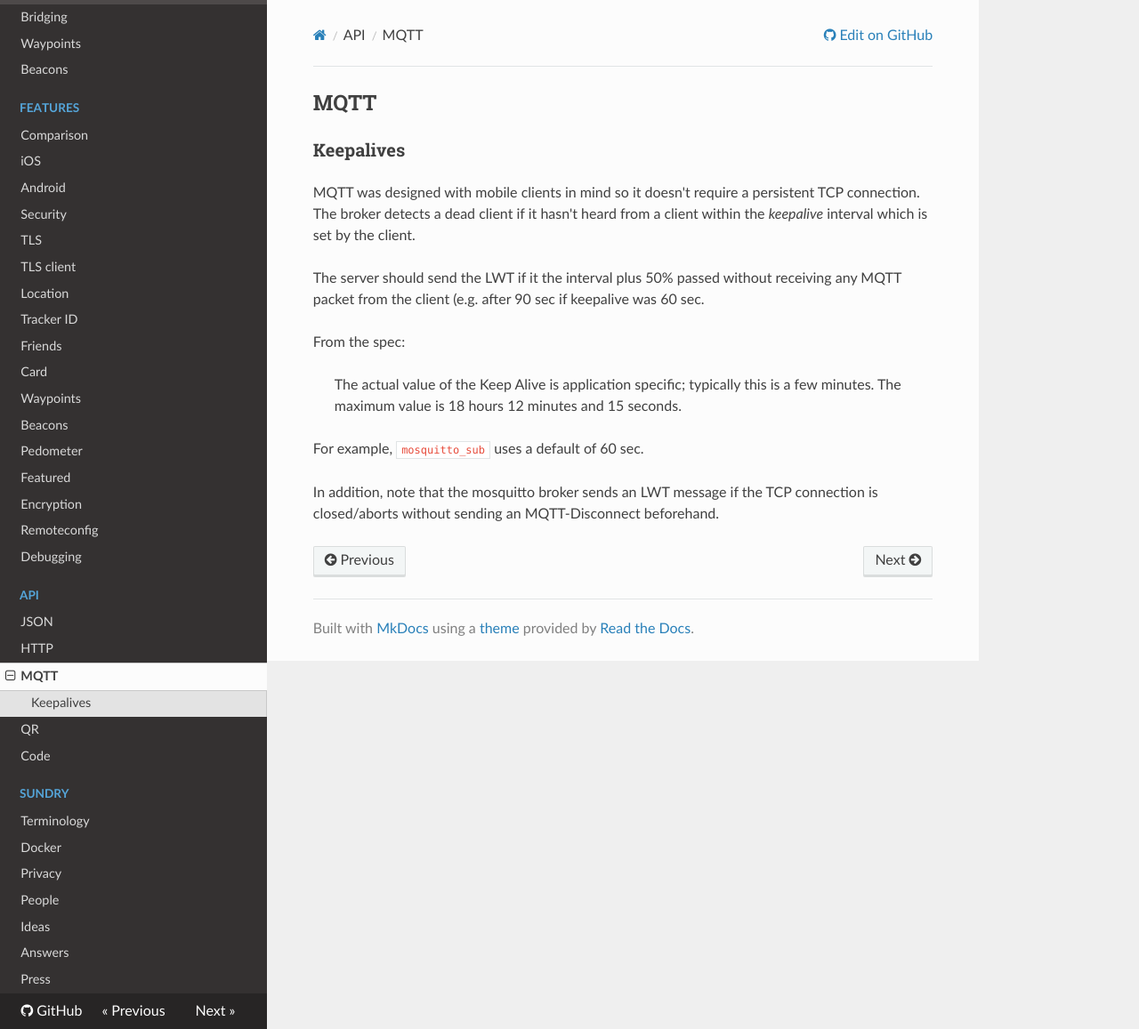
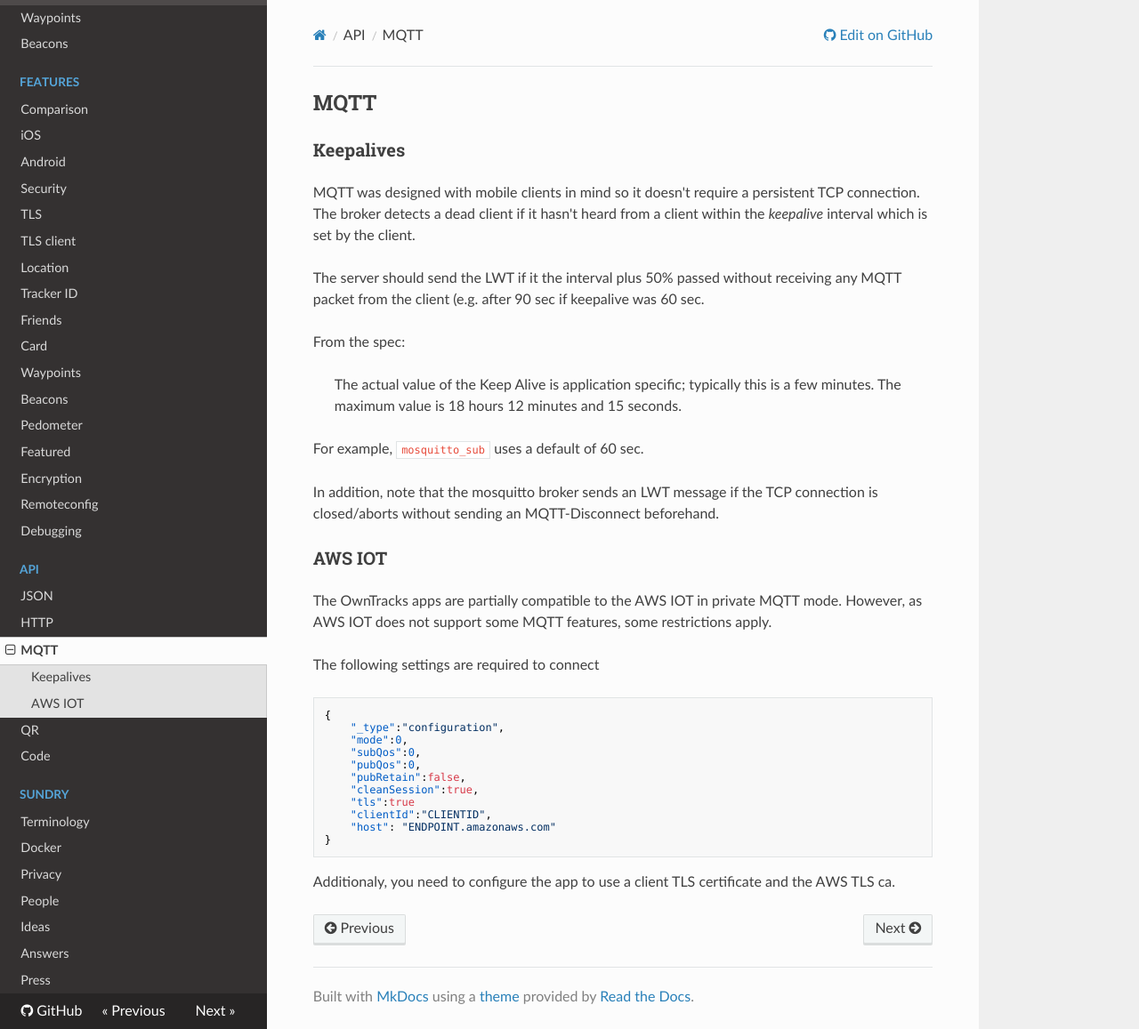
Before and after one commit to owntracks/booklet, an MkDocs documentation site: the page built from docs/tech/mqtt.md, in a window 1280 px wide and 1157 px high. Shown: the whole window at 89% size. Built offline with MkDocs 1.6.1, drawn with Linux system fonts in a browser that asks for light colours; nearby versions of some CDN libraries; old or Windows-style settings are respelled for this version of MkDocs.

Commit message:
Update mqtt.md with AWS IOT

````diff
--- a/docs/tech/mqtt.md
+++ b/docs/tech/mqtt.md
@@ -14,3 +14,23 @@ From the spec:
 For example, `mosquitto_sub` uses a default of 60 sec.
 
 In addition, note that the mosquitto broker sends an LWT message if the TCP connection is closed/aborts without sending an MQTT-Disconnect beforehand.
+
+### AWS IOT
+The OwnTracks apps are partially compatible to the AWS IOT in private MQTT mode. However, as AWS IOT does not support some MQTT features, some restrictions apply.
+
+The following settings are required to connect
+```
+{
+    "_type":"configuration",
+    "mode":0,
+    "subQos":0,
+    "pubQos":0,
+    "pubRetain":false,
+    "cleanSession":true,
+    "tls":true
+    "clientId":"CLIENTID",
+    "host": "ENDPOINT.amazonaws.com"
+}
+```
+
+Additionaly, you need to configure the app to use a client TLS certificate and the AWS TLS ca.
````
